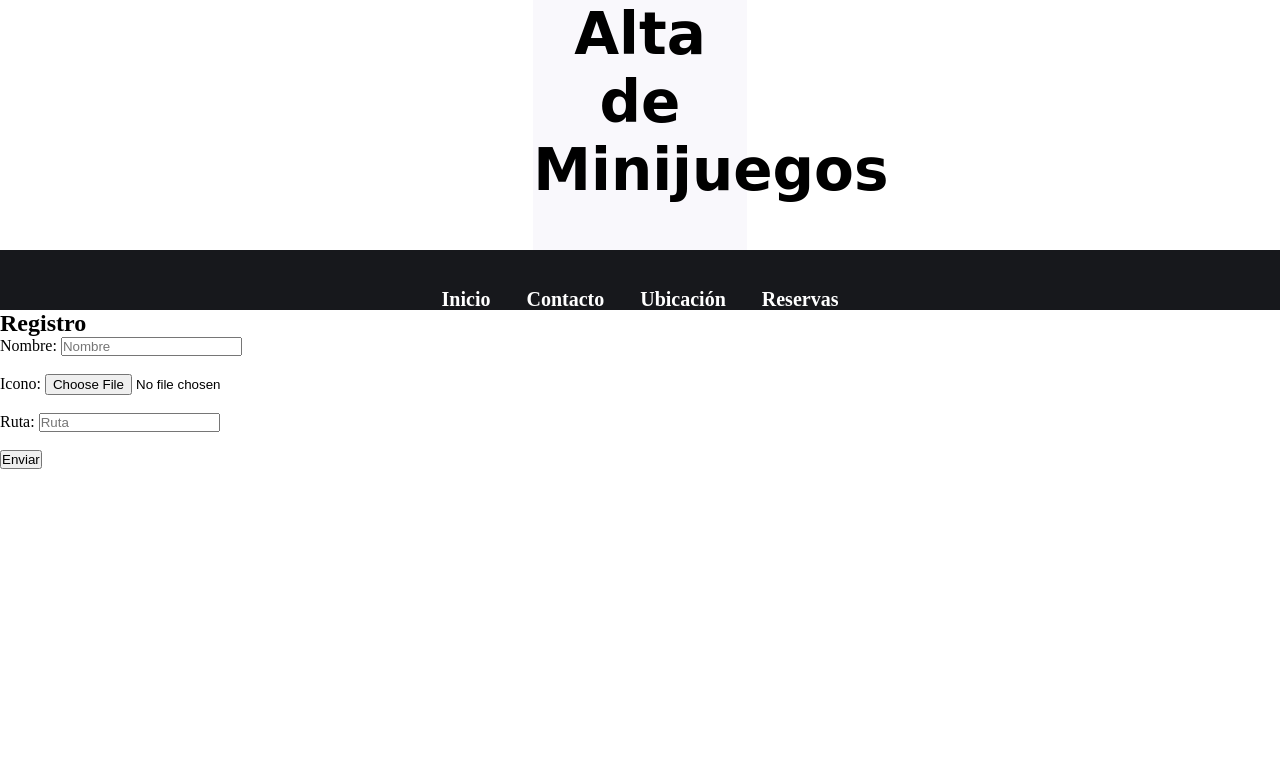
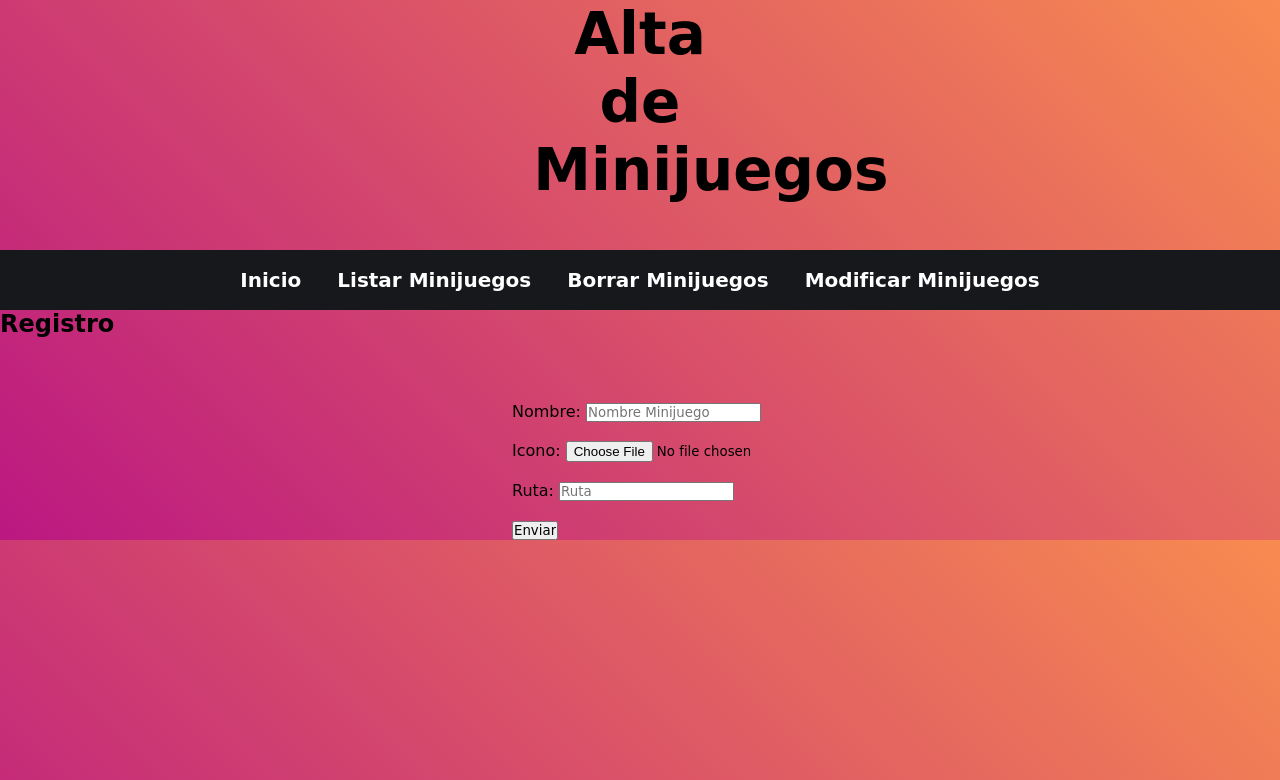
Before and after one commit to angelmfb/Minijuegos, a PHP site: page /views/alta.php in a window 1280 px wide. Shown: the top 780 px of the page. Run offline with PHP 8.4, Linux system fonts and the light colour scheme.

Commit message:
actualizacion

```diff
--- a/css/estilo.css
+++ b/css/estilo.css
@@ -3,10 +3,14 @@
     margin: 0;
     padding: 0;
     box-sizing: border-box;
+    font-family: 'Pacifico', cursive;
+ }
+
+ body{
+    background: linear-gradient(45deg, #BB1881, #F88B50);
  }
 
  header{
-   background-color: #F9F8FC;
    margin: auto;
    height: 250px;
    width: 16.66666666666667%;/*(320px*100)/1920*/
@@ -14,7 +18,6 @@
  }
 
  h1{
-    font-family: 'Pacifico', cursive;
     font-size: 58px;
   }
 
@@ -32,7 +35,6 @@ nav ul{
 
 nav ul li{
     float: left;
-    margin-top: 20px;
 }
 
 nav ul li a {
@@ -46,3 +48,7 @@ nav ul li a {
 nav ul li a:hover{
   background-color: #929fb3;
 }
+
+form{
+  margin:5% 0 0 40%;
+}
--- a/index.html
+++ b/index.html
@@ -16,9 +16,9 @@
       <nav>
         <ul>
           <li><a href="views/alta.php">Alta de Minijuego</a></li>
-          <li><a href="#">Contacto</a></li>
-          <li><a href="#">Ubicación</a></li>
-          <li><a href="#">Reservas</a></li>
+          <li><a href="#">Listar Minijuegos</a></li>
+          <li><a href="#">Borrar Minijuegos</a></li>
+          <li><a href="#">Modificar Minijuegos</a></li>
         </ul>
       </nav>
   </body>
--- a/sql/crearBD.sql
+++ b/sql/crearBD.sql
@@ -12,5 +12,8 @@ CREATE TABLE Minijuego (
     ruta varchar(255) not null
 );
 
+--Crear usuario
+CREATE USER 'angel'@'%' IDENTIFIED BY 'minijuegos';
+
 --Permisos
 GRANT SELECT, INSERT, UPDATE, DELETE ON 'minijuegos'.* TO 'angel'@'%';
--- a/views/alta.php
+++ b/views/alta.php
@@ -16,16 +16,16 @@
         <nav>
             <ul>
                 <li><a href="../index.html">Inicio</a></li>
-                <li><a href="#">Contacto</a></li>
-                <li><a href="#">Ubicación</a></li>
-                <li><a href="#">Reservas</a></li>
+                <li><a href="#">Listar Minijuegos</a></li>
+                <li><a href="#">Borrar Minijuegos</a></li>
+                <li><a href="#">Modificar Minijuegos</a></li>
             </ul>
         </nav>
         <main>
             <h2>Registro</h2>
             <form action="#" method="post">
                 <label>Nombre:</label>
-                <input type="text" placeholder="Nombre" name="nombre"><br /><br />
+                <input type="text" placeholder="Nombre Minijuego" name="nombre"><br /><br />
                 <label>Icono:</label>
                 <input type="file" placeholder="Icono" name="icono"><br /><br />
                 <label>Ruta:</label>
```
